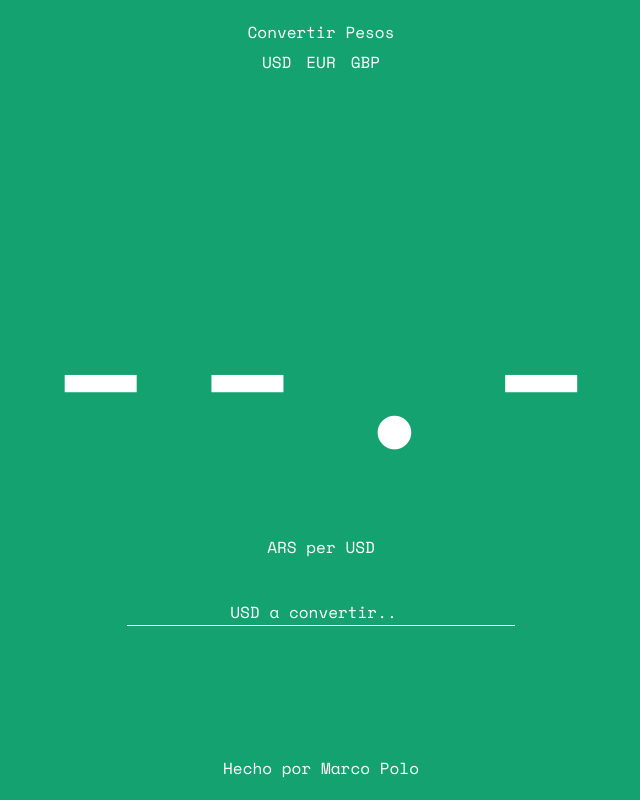
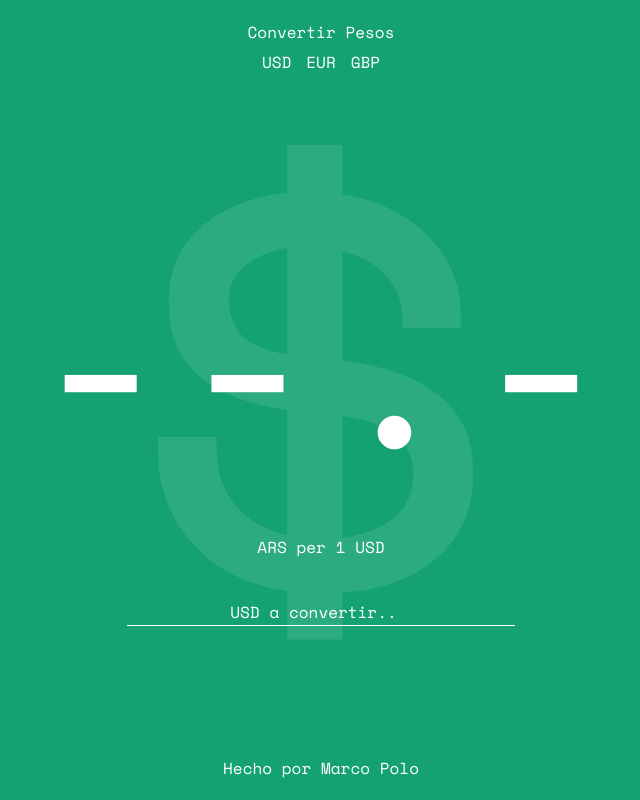
Before and after one commit to marcopolodesign/dolar-price, a React (Create React App) app: page / in a window 1280 px wide. Shown: the whole page, without its empty margins (319-959 px from the left). Built offline with nearby package versions, Linux system fonts and the light colour scheme; no server answers.

Commit message:
Currency Symbols added

```diff
--- a/public/index.html
+++ b/public/index.html
@@ -7,40 +7,15 @@
     <meta name="theme-color" content="#000000" />
     <meta
       name="description"
-      content="Web site created using create-react-app"
+      content="Currency Converter by Marco Polo Creative Agency"
     />
     <link rel="apple-touch-icon" href="logo192.png" />
-    <!--
-      manifest.json provides metadata used when your web app is installed on a
-      user's mobile device or desktop. See https://developers.google.com/web/fundamentals/web-app-manifest/
-    -->
     <link rel="manifest" href="%PUBLIC_URL%/manifest.json" />
-    <!--
-      Notice the use of %PUBLIC_URL% in the tags above.
-      It will be replaced with the URL of the `public` folder during the build.
-      Only files inside the `public` folder can be referenced from the HTML.
-
-      Unlike "/favicon.ico" or "favicon.ico", "%PUBLIC_URL%/favicon.ico" will
-      work correctly both with client-side routing and a non-root public URL.
-      Learn how to configure a non-root public URL by running `npm run build`.
-    -->
-    <title>Marco Polo's Dolar Price</title>
-
+    <title>Marco Polo's Currency Converter</title>
   </head>
   <body>
     <noscript>You need to enable JavaScript to run this app.</noscript>
     <div id="root"></div>
-    <!--
-      This HTML file is a template.
-      If you open it directly in the browser, you will see an empty page.
-
-      You can add webfonts, meta tags, or analytics to this file.
-      The build step will place the bundled scripts into the <body> tag.
-
-      To begin the development, run `npm start` or `yarn start`.
-      To create a production bundle, use `npm run build` or `yarn build`.
-    -->
-
 
   </body>
 </html>
--- a/src/App.js
+++ b/src/App.js
@@ -12,7 +12,7 @@ let inputValue;
 const Nav = (props) => (
   <nav className="flex w-40">
     {NavLinks.map(item =>
-      <p key={item.key} className={item.class} datacurrency={item.children}
+      <p key={item.key} className={item.class} symbol={item.symbol} datacurrency={item.children}
         onClick={props.newCurrency}>
         {item.children}
       </p>
@@ -25,8 +25,18 @@ const Header = (props) => (
 )
 
 
+const Calculator = (props) => (
+  <div className="calculator">
+    <input type="number" id="dolar" pattern="[0-9]*" placeholder={`${source} a convertir..`} onChange={props.calculateCurrency} />
+  </div>
+)
+
 const Legend = (props) => (
-  <p className={props.typeColor}>{props.convertPeso ? `${source} per ${target}` : `${target} per ${source}`}</p>
+  <p className={props.typeColor}>{props.convertPeso ? `${source} per ${props.userValue}  ${target}` : `${target} per ${props.userValue}  ${source}`}</p>
+)
+
+const BackgroundImage = (props) => (
+  <h1 className="symbol">{props.currencySymbol}</h1>
 )
 
 const Footer = () => (
@@ -42,9 +52,10 @@ class App extends Component {
       priceTag: "",
       isSmall: false,
       typeColor: "#000",
-      userValue: 0,
+      userValue: 1,
       background: "USD",
       currency: "Pesos",
+      currencySymbol: "$",
     }
     this.calculateCurrency = this.calculateCurrency.bind(this);
     this.checkPrice = this.checkPrice.bind(this);
@@ -53,7 +64,7 @@ class App extends Component {
   }
 
   render() {
-    const { convertPeso, priceTag, isSmall, isLoading, background, currency } = this.state
+    const { convertPeso, priceTag, isSmall, isLoading, background } = this.state
     return (
       <div className="page">
         <section className={convertPeso ? `convert-peso${"-" + background}` : `convert-${background}`}>
@@ -79,13 +90,11 @@ class App extends Component {
             convertPeso={this.state.convertPeso}
           />
 
-          <div className="calculator">
-            <input type="number" id="dolar" pattern="[0-9]*" placeholder={`${source} a convertir..`} onChange={this.calculateCurrency} />
-          </div>
+          <Calculator calculateCurrency={this.calculateCurrency} />
+          <Footer />
+          <BackgroundImage {...this.state} />
+        </section>
 
-          <Footer />
-
-        </section>
 
       </div>
     );
@@ -126,6 +135,7 @@ class App extends Component {
         convertPeso: !prevState.convertPeso,
         priceTag: initialPrice,
         currency: "Pesos",
+        userValue: 1,
       }
     });
     result = inputValue / initialPrice
@@ -133,19 +143,25 @@ class App extends Component {
 
 
   newCurrency = (event) => {
-    // event.target.classList.add('selected');
     var newSource = event.target.getAttribute('datacurrency');
     source = newSource
+
+    var newSymbol = event.target.getAttribute('symbol');
 
     this.setState((prevState) => {
       if (prevState.convertPeso) {
         return {
           currency: newSource,
+          background: newSource,
+          userValue: 1,
+          currencySymbol: newSymbol,
         }
       }
       return {
         priceTag: 1 / initialPrice,
-        background: newSource
+        background: newSource,
+        userValue: 1,
+        currencySymbol: newSymbol,
       }
     });
 
@@ -155,7 +171,6 @@ class App extends Component {
 
   calculateCurrency = (event) => {
     const isPeso = this.state.convertPeso
-
     const userInput = event.target
     let inputValue = userInput.value;
 
@@ -188,7 +203,6 @@ class App extends Component {
   componentDidMount() {
     this.checkPrice(source, target);
   }
-
 }
 
 export default App;
--- a/src/data/menu.js
+++ b/src/data/menu.js
@@ -1,15 +1,18 @@
 const NavLinks = [
   {
     children: "USD",
+    symbol: "$",
     key: 1,
   },
   {
     children: "EUR",
+    symbol: "€",
     class: "middle-a",
     key: 2,
   },
   {
     children: "GBP",
+    symbol: "£",
     key: 3,
   }
 ];
--- a/src/index.css
+++ b/src/index.css
@@ -4,6 +4,7 @@
   margin-block-start: 0em;
   margin-block-end: 0em;
 }
+
 
 body {
   font-family: Space Mono;
@@ -16,6 +17,10 @@ body {
 * {
   text-rendering: optimizeLegibility !important;
   -webkit-font-smoothing: antialiased !important;
+    margin-block-start: 0em;
+    margin-block-end: 0em;
+    margin-inline-start: 0px;
+    margin-inline-end: 0px;
 }
 
 h1 {
@@ -39,6 +44,11 @@ section {
   transition: background-color 0.6s ease;
 }
 
+section > * {
+  position: relative;
+  z-index: 3;
+}
+
 section.convert-peso, section.convert-peso-GBP, section.convert-peso-EUR, section.convert-peso-USD  {
   background-color: #fff !important;
 }
@@ -47,7 +57,7 @@ section.convert-USD {
   background-color: rgb(21, 162, 113);
 }
 
-section.convert-peso-USD *, section.convert-peso-USD *::placeholder {
+section.convert-peso-USD *, section.convert-peso-USD *::placeholder, section.convert-peso-USD .symbol  {
   color: rgb(21, 162, 113) !important;
 }
 
@@ -60,7 +70,7 @@ section.convert-EUR {
   background-color: rgb(105, 27, 73);
 }
 
-section.convert-peso-EUR *, section.convert-peso-EUR *::placeholder {
+section.convert-peso-EUR *, section.convert-peso-EUR *::placeholder, section.convert-peso-EUR .symbol  {
   color: rgb(105, 27, 73) !important;
 }
 
@@ -74,7 +84,7 @@ section.convert-GBP {
 
 }
 
-section.convert-peso-GBP *, section.convert-peso-GBP *::placeholder {
+section.convert-peso-GBP *, section.convert-peso-GBP *::placeholder, section.convert-peso-GBP .symbol  {
   color: #0074d9 !important;
 }
 
@@ -180,6 +190,19 @@ p.marco-polo {
   margin-bottom: 20px;
 }
 
+.symbol {
+  z-index: 1;
+  position: fixed;
+  top: 50%;
+  left: 50%;
+  transform: translate(-50%, -50%);
+  opacity: 0.1;
+  color: #fff;
+  padding-bottom: 60px;
+  font-size: 60vw;
+
+}
+
 @media (max-width: 480px) {
   input[type='number'] {
     width: 80vw;
```
